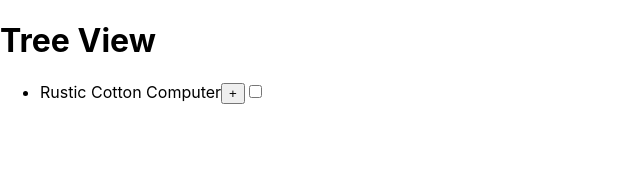
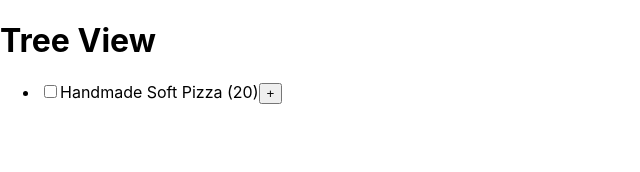
Before and after one commit to AlexKMarshall/TreeViewExperiment, a Next.js app: page / in a window 1280 px wide. Shown: the top 172 px of the page, without its empty margins (0-640 px from the left). Built offline with nearby package versions, Linux system fonts and the light colour scheme.

Commit message:
add child count

```diff
--- a/pages/api/[count].ts
+++ /dev/null
@@ -1,20 +0,0 @@
-// Next.js API route support: https://nextjs.org/docs/api-routes/introduction
-import type { NextApiRequest, NextApiResponse } from "next";
-
-import data from "../../data1L10N.json";
-
-type Tree<T> = {
-  id: string;
-  children: Tree<T>[];
-} & T;
-
-type DataLabel = {
-  name: string;
-};
-
-export default function handler(
-  req: NextApiRequest,
-  res: NextApiResponse<Tree<DataLabel>>
-) {
-  res.status(200).json(data);
-}
--- a/pages/api/index.ts
+++ b/pages/api/index.ts
@@ -1,7 +1,7 @@
 // Next.js API route support: https://nextjs.org/docs/api-routes/introduction
 import type { NextApiRequest, NextApiResponse } from "next";
 
-import data from "../../data1L10N.json";
+import data from "../../data2L1000N.json";
 
 type Tree<T> = {
   id: string;
--- a/pages/index.tsx
+++ b/pages/index.tsx
@@ -8,9 +8,7 @@
   useState,
 } from "react";
 
-import type { GetServerSideProps } from "next";
 import Head from "next/head";
-import myData from "../data1L10N.json";
 import { useQuery } from "react-query";
 
 type Tree<T extends Record<string, unknown> = Record<string, never>> = {
@@ -18,14 +16,6 @@
   name: string;
   children: Tree<T>[];
 } & T;
-
-export const getServerSideProps: GetServerSideProps = async (context) => {
-  return {
-    props: {
-      data: myData,
-    },
-  };
-};
 
 function updateNodeSelectStatus(
   tree: Tree,
@@ -156,16 +146,19 @@
 
   return (
     <li>
-      {item.name}
+      <label>
+        <Checkbox
+          status={status}
+          onChange={(newStatus) => {
+            selectNode(item.id, newStatus);
+          }}
+        />
+        {item.name}
+      </label>
+      {hasChildren ? ` (${item.children.length})` : null}
       {hasChildren ? (
         <button onClick={toggleIsExpanded}>{isExpanded ? "-" : "+"}</button>
       ) : null}
-      <Checkbox
-        status={status}
-        onChange={(newStatus) => {
-          selectNode(item.id, newStatus);
-        }}
-      />
       {hasChildren && isExpanded ? (
         <ul>
           {item.children.map((child) => (
```
